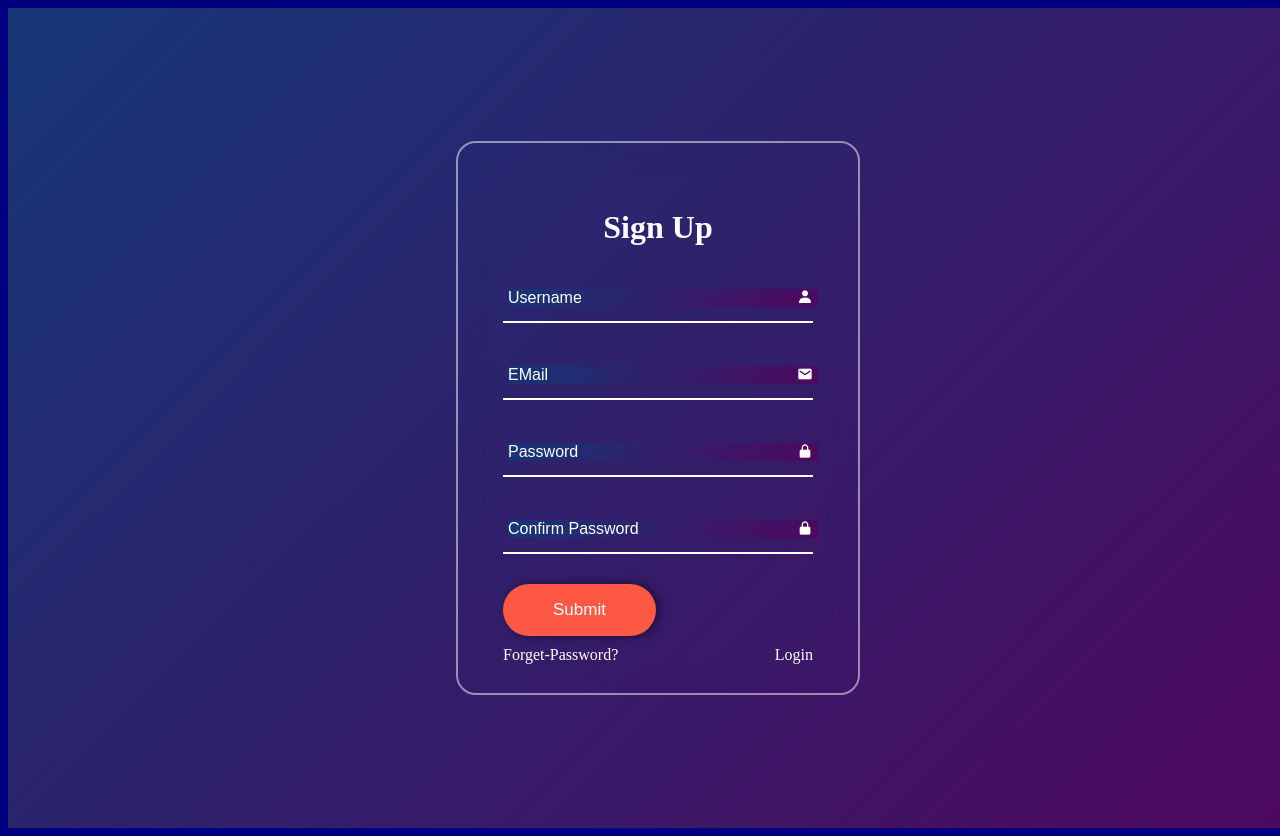
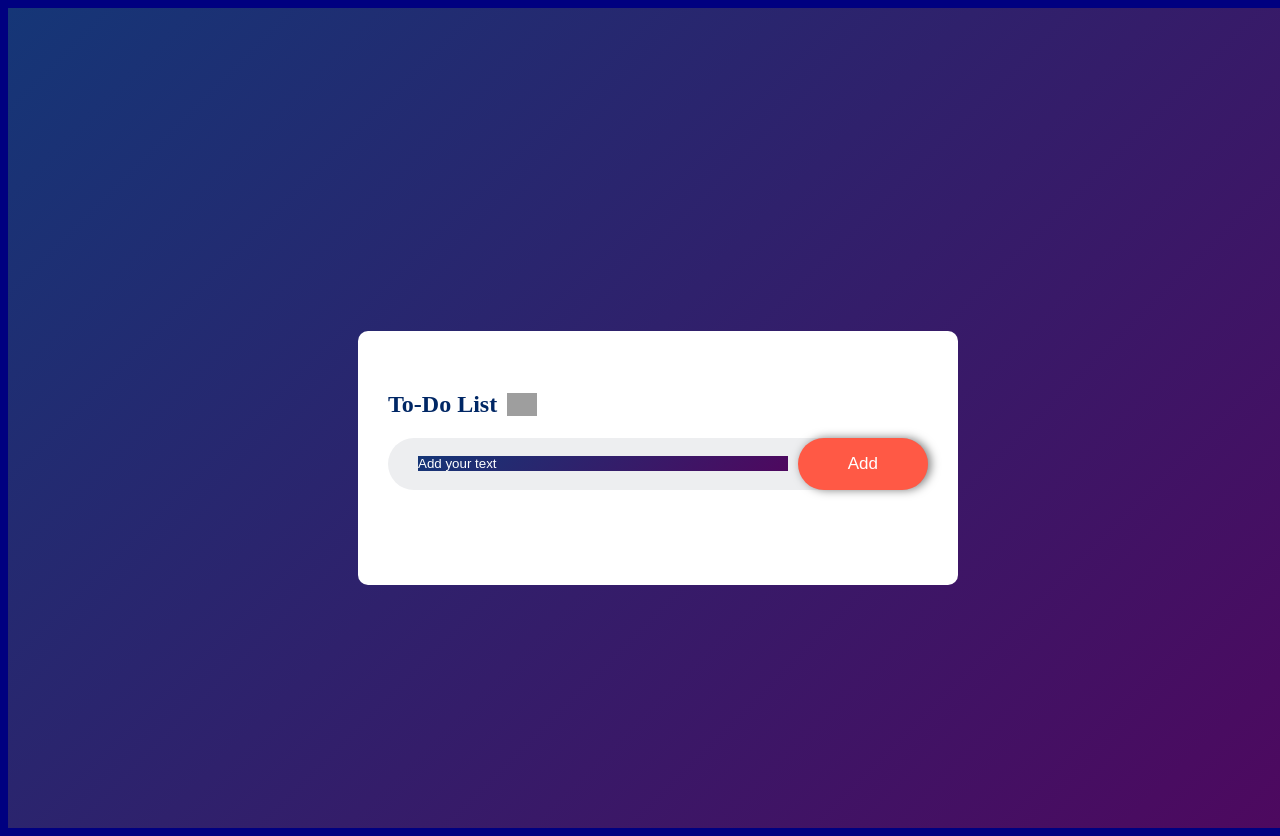
Before and after one commit to HeartieSelas/JS-Main-Task, a plain HTML site: page To Do List.html in a window 1280 px wide. Shown: the top 836 px of the page. Drawn offline with nearby package versions, Linux system fonts and the light colour scheme; grey boxes are pictures that could not be loaded.

Commit message:
Update To Do List.html

```diff
--- a/To Do List.html
+++ b/To Do List.html
@@ -37,118 +37,37 @@
 
 
 
-
 <!DOCTYPE html>
 <html lang="en">
 <head>
     <meta charset="UTF-8">
     <meta name="viewport" content="width=device-width, initial-scale=1.0">
-    <link href='https://unpkg.com/boxicons@2.1.4/css/boxicons.min.css' rel='stylesheet'>
     <link rel="stylesheet" href="style.css">
-    <title>Sign Up Form</title>
+    <title>To Do List</title>
 </head>
 <body>
 
-    <section>
+    <div class="container">
+        <div class="todo-app">
+            <h2>To-Do List <img src="https://cdn.pixabay.com/photo/2016/03/31/19/50/checklist-1295319_1280.png" alt=""></h2>
+            <div class="row">
+                <input type="text" id="input-box" placeholder="Add your text">
+                <button onclick="addTask()">Add</button>
 
-    <div class="container">
-        <div class="form-box">
-            <form action="" name="Formfill" onsubmit="return validation()">
-                <h2>Sign Up</h2>
-                <p id="result"></p>
-                <div class="input-box">
-                    <i class='bx bxs-user'></i>
-                    <input type="text" name="Username" placeholder="Username">
-                </div>
-                <div class="input-box">
-                    <i class='bx bxs-envelope'></i>
-                    <input type="email" name="Email" placeholder="EMail">
-                </div>
-                <div class="input-box">
-                    <i class='bx bxs-lock-alt' ></i>
-                    <input type="password" name="Password" placeholder="Password">
-                </div>
-                <div class="input-box">
-                    <i class='bx bxs-lock-alt' ></i>
-                    <input type="password" name="CPassword" placeholder="Confirm Password">
-                </div>
-                <div class="button">
-                    <a href="index.html"><input type="submit" class="btn" value="Submit"></a>
-                </div>
+                    <!-- <a href="#"><input type="submit" class="btn" value="Submit" onclick="addTask()"></a> -->
 
-                <!-- <div class="button">
-                    <a href="index.html"><button type="button" class="btn" onclick="todologin()">Login</button></a> -->
+            </div>
 
-                <div class="group">
-                    <span><a href="#">Forget-Password?</a></span>
-                    <span><a href="login.html">Login</a></span>
-                </div>
-            </form>
+            <ul id="list-container">
+                <!-- <li class="checked">Task 1</li>
+                <li>Task 2</li>
+                <li>Task 3</li> -->
+            </ul>
         </div>
     </div>
 
-    </section>
-
-
-
-
-
-
-
-
-
-
-
-
-
-
-
-
-
-
-
-
-
-    <!-- <section>
-
-        <div class="login-box">
-            <form action="" id="form" class="form">
-                <h2>Sign Up Form</h2>
-                <div class="input-box">
-                    <span class="icon" id="name-error"><ion-icon name="person"></ion-icon></span>
-                    <input type="name" id="name" placeholder="Enter Your Name" onkeyup="validationName()">
-                    <label for="" id="name-label">Name</label>
-                </div>
-
-                <div class="input-box">
-                    <span class="icon" id="email-error"><ion-icon name="mail"></ion-icon></span>
-                    <input type="email" id="email" placeholder="Enter Your Mail Id" onkeyup="validateEmail()">
-                    <label for="email" id="email-label">EMail</label>
-                </div>
-
-                <div class="input-box">
-                    <span class="icon" id="mobile-error"><ion-icon name="call"></ion-icon></span>
-                    <input type="mobile no" id="mobile" placeholder="Enter Mobile No" onkeyup="validateMobile()">
-                    <label for="mobile" id="mobile-label">Mobile No</label>
-                </div>
-
-                <div class="input-box">
-                    <span class="icon" id="password-error"><ion-icon name="lock-closed"></ion-icon></span>
-                    <input type="password" id="password" placeholder="Enter Password" onkeyup="validatePassword()">
-                    <label for="password" id="password-label">Password</label>
-                </div>
-
-                <div class="register-link"><button type="submit">Submit</button><span id="submit-error"></span></div>
-
-            </form>
-        </div>
-    </section> -->
-
-    <script type="module" src="https://unpkg.com/ionicons@7.1.0/dist/ionicons/ionicons.esm.js"></script>
-    <script nomodule src="https://unpkg.com/ionicons@7.1.0/dist/ionicons/ionicons.js"></script>
 
 
     <script src="main.js"></script>
-
 </body>
 </html>
```
